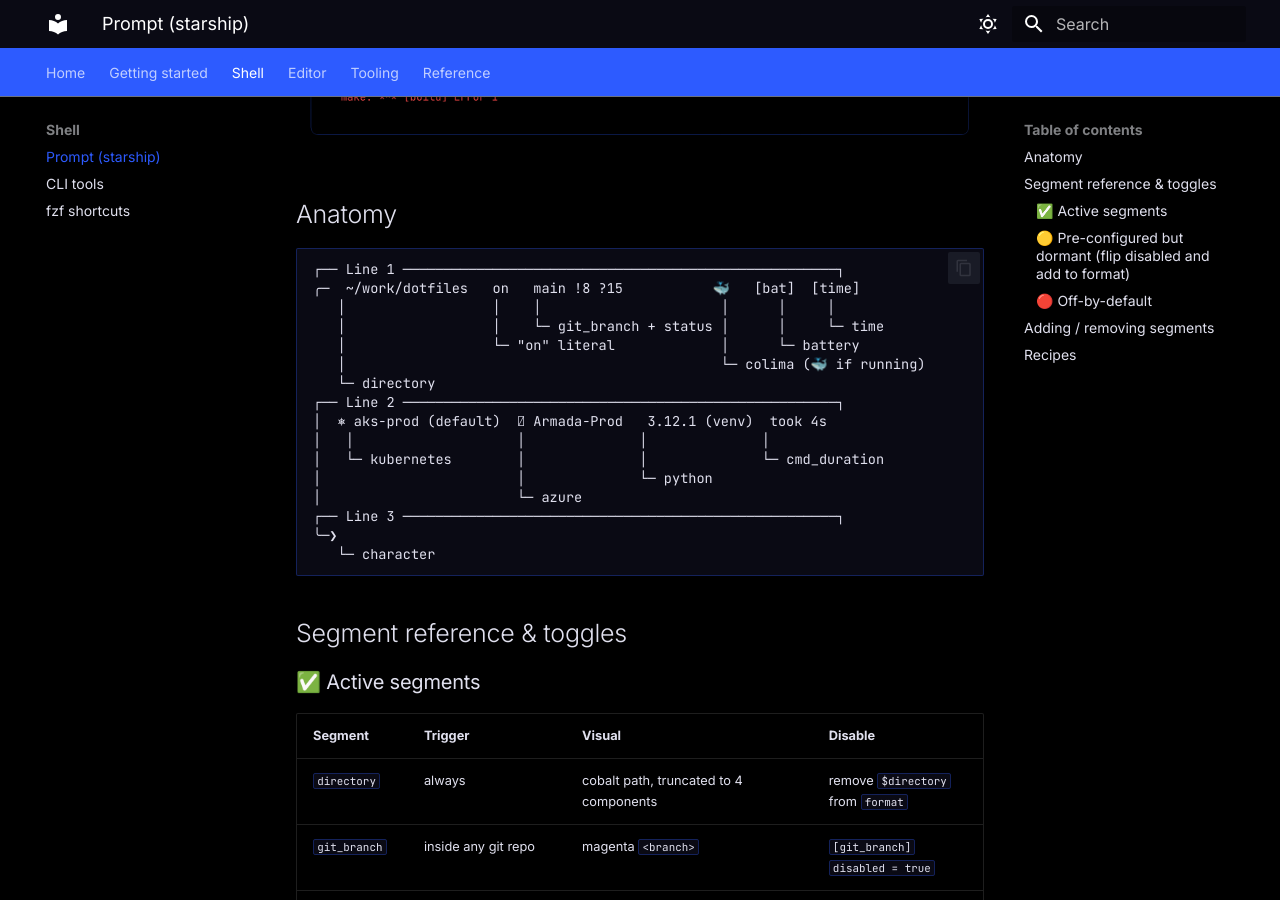
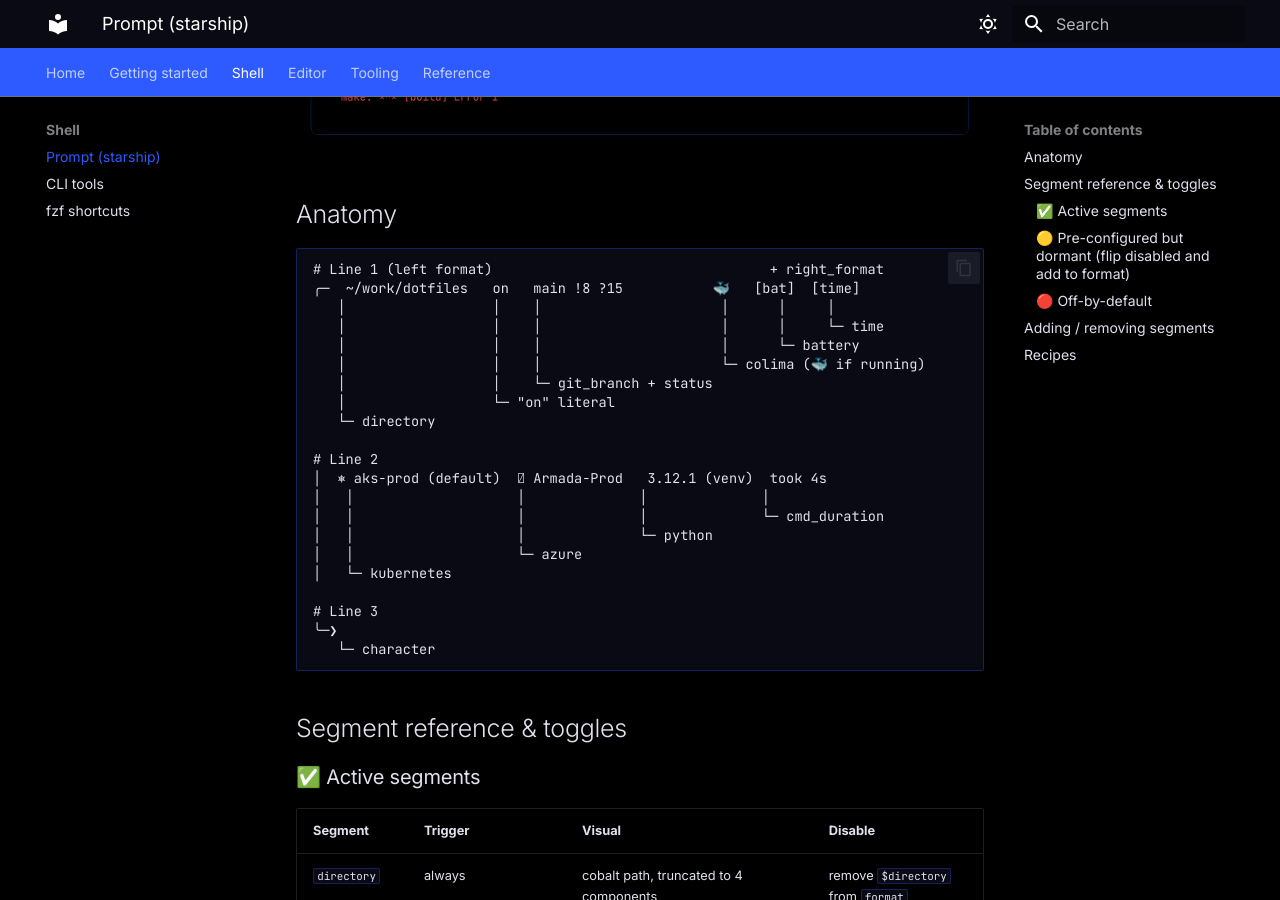
Before and after one commit to jsgerman-oss/dotfiles, an MkDocs documentation site: the page built from docs/prompt.md, in a window 1280 px wide and 900 px high, scrolled down 467 px. Built offline with MkDocs 1.6.1 and Material for MkDocs 9.7.7, drawn with Linux system fonts in a browser that asks for light colours.

Commit message:
chore(impeccable): align in-progress work + correct docs typography drift
Audit of the in-progress edits against the freshly-written PRODUCT.md /
DESIGN.md confirms they're system-aligned and ready to land:

  - README.md / docs/prompt.md: prompt-anatomy diagram refreshed from
    decorative ┌── Line N ──┐ box-frames to comment-style "# Line N
    (left format)   + right_format" annotations. The new style mirrors
    starship.toml syntax, adds explicit annotations for the right-side
    segments, and drops noise. Passes "The Mono-Carries-Evidence Rule".
  - docs/screenshots/generate.sh + tmux.png: mechanical alignment fix
    for the synthesized tmux-pane ASCII (inner widths to 36/39 chars
    so the right │ and bottom └─┘ line up). The screenshot itself
    demonstrates the system: grey inactive border, magenta active
    border, cobalt directory listings, magenta keywords, green for
    README, amber/magenta status segments — matches DESIGN.md §5.
  - mkdocs.yml: site_url set to the GitHub Pages target; theme.font
    block keeps Inter (body) + JetBrains Mono (code).
  - .github/workflows/docs.yml: GitHub Pages deploy workflow that
    rebuilds the mkdocs site on push to main.

Typography drift in DESIGN.md / DESIGN.json (just-written) corrected:
the spec asserted "docs uses mkdocs-material defaults (Roboto + Roboto
Mono)" but mkdocs.yml actually declares Inter + JetBrains Mono. The
project's choice is more coherent — the docs mono echoes the terminal
mono (same family; the terminal variant just adds Nerd Font glyph
extensions). Replaced "The Docs-Inherit Rule" with "The Mono-Echo Rule"
and updated all 14 Roboto references across DESIGN.md (frontmatter,
typography prose, hierarchy, named rules, do's, don'ts) and DESIGN.json
(typographyMeta, mkdocs component CSS, narrative.rules + dos).

aigc unavailable in this repo per documented sibling-repo policy
(aigc MCP scoped to flagship-system only); raw git commit fallback.

````diff
--- a/docs/prompt.md
+++ b/docs/prompt.md
@@ -9,21 +9,26 @@ Every segment is contextual: it only shows when it has something useful to say.
 
 ## Anatomy
 
-```
-┌── Line 1 ─────────────────────────────────────────────────────┐
+```text
+# Line 1 (left format)                                  + right_format
 ╭─  ~/work/dotfiles   on   main !8 ?15           🐳   [bat]  [time]
    │                  │    │                      │      │     │
-   │                  │    └─ git_branch + status │      │     └─ time
-   │                  └─ "on" literal             │      └─ battery
-   │                                              └─ colima (🐳 if running)
+   │                  │    │                      │      │     └─ time
+   │                  │    │                      │      └─ battery
+   │                  │    │                      └─ colima (🐳 if running)
+   │                  │    └─ git_branch + status
+   │                  └─ "on" literal
    └─ directory
-┌── Line 2 ─────────────────────────────────────────────────────┐
+
+# Line 2
 │  ⎈ aks-prod (default)  󰠅 Armada-Prod   3.12.1 (venv)  took 4s
 │   │                    │              │              │
-│   └─ kubernetes        │              │              └─ cmd_duration
-│                        │              └─ python
-│                        └─ azure
-┌── Line 3 ─────────────────────────────────────────────────────┐
+│   │                    │              │              └─ cmd_duration
+│   │                    │              └─ python
+│   │                    └─ azure
+│   └─ kubernetes
+
+# Line 3
 ╰─❯
    └─ character
 ```
--- a/mkdocs.yml
+++ b/mkdocs.yml
@@ -1,7 +1,7 @@
 site_name: dotfiles
 site_description: A neon-cobalt + magenta development environment for macOS
 site_author: Jay German
-site_url: ""
+site_url: "https://jsgermanaai.github.io/dotfiles/"
 
 # Use the docs/ directory as the source for the site.
 docs_dir: docs
````
Also changed, not shown: DESIGN.json (+9 -9 lines), DESIGN.md (+12 -12 lines), README.md (+15 -10 lines), docs/screenshots/tmux.png, 2 other files.
